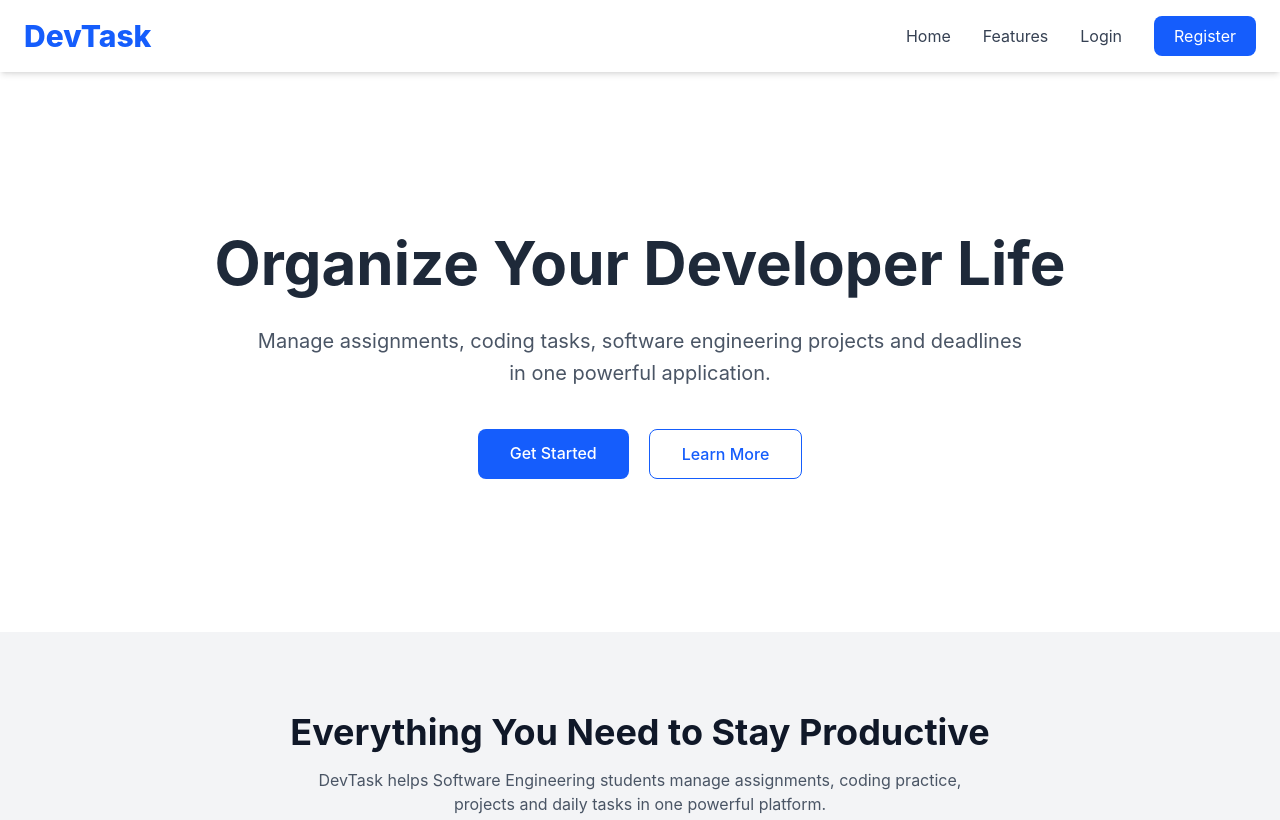
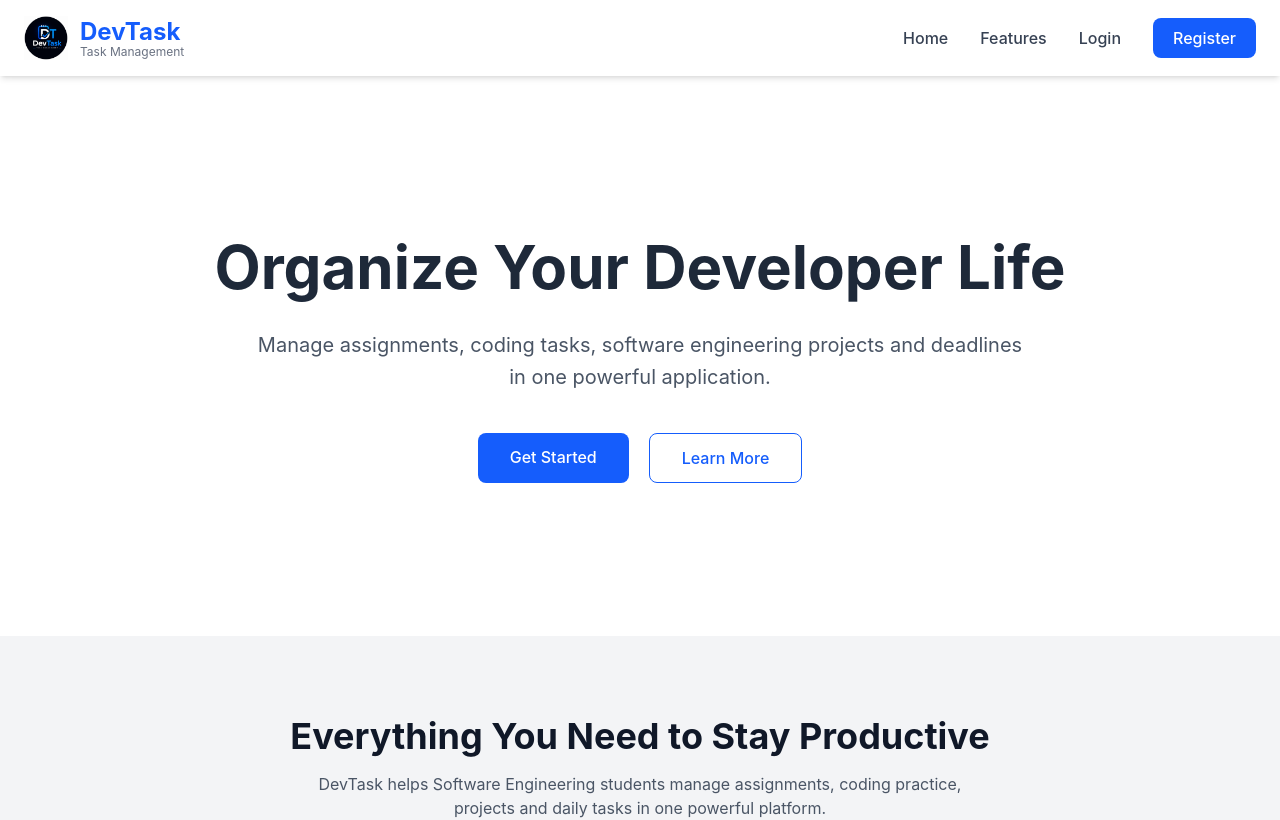
Before and after one commit to Zubair673/DevTask, a React (Vite) app: page / in a window 1280 px wide. Shown: the top 820 px of the page. Built offline with nearby package versions, Linux system fonts and the light colour scheme.

Commit message:
Added DevTask logo

```diff
--- a/src/components/Navbar/Navbar.jsx
+++ b/src/components/Navbar/Navbar.jsx
@@ -1,126 +1,54 @@
+import logo from "../../assets/logo.png"; // Apna sahi path check kar lein
 import { Link } from "react-router-dom";
 import { useState } from "react";
 import { FaBars, FaTimes } from "react-icons/fa";
 
 function Navbar() {
-
   const [menuOpen, setMenuOpen] = useState(false);
 
   return (
-
     <nav className="bg-white shadow-md sticky top-0 z-50">
-
       <div className="max-w-7xl mx-auto px-6 py-4 flex items-center justify-between">
 
-        {/* Logo */}
-
-        <Link to="/">
-
-          <h1 className="text-3xl font-extrabold text-blue-600">
-
-            DevTask
-
-          </h1>
-
+        {/* Logo Section */}
+        <Link to="/" className="flex items-center gap-3">
+          <img src={logo} alt="DevTask Logo" className="w-11 h-11 object-contain" />
+          <div>
+            <h1 className="text-2xl font-bold text-blue-600">DevTask</h1>
+            <p className="text-xs text-gray-500 -mt-1">Task Management</p>
+          </div>
         </Link>
 
         {/* Desktop Menu */}
-
-        <div className="hidden md:flex items-center gap-8">
-
-          <Link
-            to="/"
-            className="text-gray-700 hover:text-blue-600 transition"
-          >
-            Home
-          </Link>
-
-          <a
-            href="#features"
-            className="text-gray-700 hover:text-blue-600 transition"
-          >
-            Features
-          </a>
-
-          <Link
-            to="/login"
-            className="text-gray-700 hover:text-blue-600 transition"
-          >
-            Login
-          </Link>
-
-          <Link
-            to="/register"
-            className="bg-blue-600 text-white px-5 py-2 rounded-lg hover:bg-blue-700 transition"
-          >
-            Register
-          </Link>
-
+        <div className="hidden md:flex items-center gap-8 font-medium">
+          <Link to="/" className="text-gray-700 hover:text-blue-600 transition">Home</Link>
+          <a href="#features" className="text-gray-700 hover:text-blue-600 transition">Features</a>
+          <Link to="/login" className="text-gray-700 hover:text-blue-600 transition">Login</Link>
+          <Link to="/register" className="bg-blue-600 text-white px-5 py-2 rounded-lg hover:bg-blue-700 transition">Register</Link>
         </div>
 
         {/* Mobile Menu Button */}
-
         <button
           onClick={() => setMenuOpen(!menuOpen)}
-          className="md:hidden text-3xl text-blue-600"
+          className="md:hidden text-3xl text-blue-600 focus:outline-none"
         >
-
           {menuOpen ? <FaTimes /> : <FaBars />}
-
         </button>
-
       </div>
 
       {/* Mobile Menu */}
-
       {menuOpen && (
-
-        <div className="md:hidden bg-white border-t shadow-lg">
-
+        <div className="md:hidden bg-white border-t shadow-lg animate-in slide-in-from-top-4">
           <div className="flex flex-col px-6 py-4 space-y-5">
-
-            <Link
-              to="/"
-              onClick={() => setMenuOpen(false)}
-              className="text-gray-700 hover:text-blue-600 transition"
-            >
-              Home
-            </Link>
-
-            <a
-              href="#features"
-              onClick={() => setMenuOpen(false)}
-              className="text-gray-700 hover:text-blue-600 transition"
-            >
-              Features
-            </a>
-
-            <Link
-              to="/login"
-              onClick={() => setMenuOpen(false)}
-              className="text-gray-700 hover:text-blue-600 transition"
-            >
-              Login
-            </Link>
-
-            <Link
-              to="/register"
-              onClick={() => setMenuOpen(false)}
-              className="bg-blue-600 text-white text-center py-3 rounded-lg hover:bg-blue-700 transition"
-            >
-              Register
-            </Link>
-
+            <Link to="/" onClick={() => setMenuOpen(false)} className="text-gray-700 hover:text-blue-600 transition">Home</Link>
+            <a href="#features" onClick={() => setMenuOpen(false)} className="text-gray-700 hover:text-blue-600 transition">Features</a>
+            <Link to="/login" onClick={() => setMenuOpen(false)} className="text-gray-700 hover:text-blue-600 transition">Login</Link>
+            <Link to="/register" onClick={() => setMenuOpen(false)} className="bg-blue-600 text-white text-center py-3 rounded-lg hover:bg-blue-700 transition">Register</Link>
           </div>
-
         </div>
-
       )}
-
     </nav>
-
   );
-
 }
 
 export default Navbar;
```
